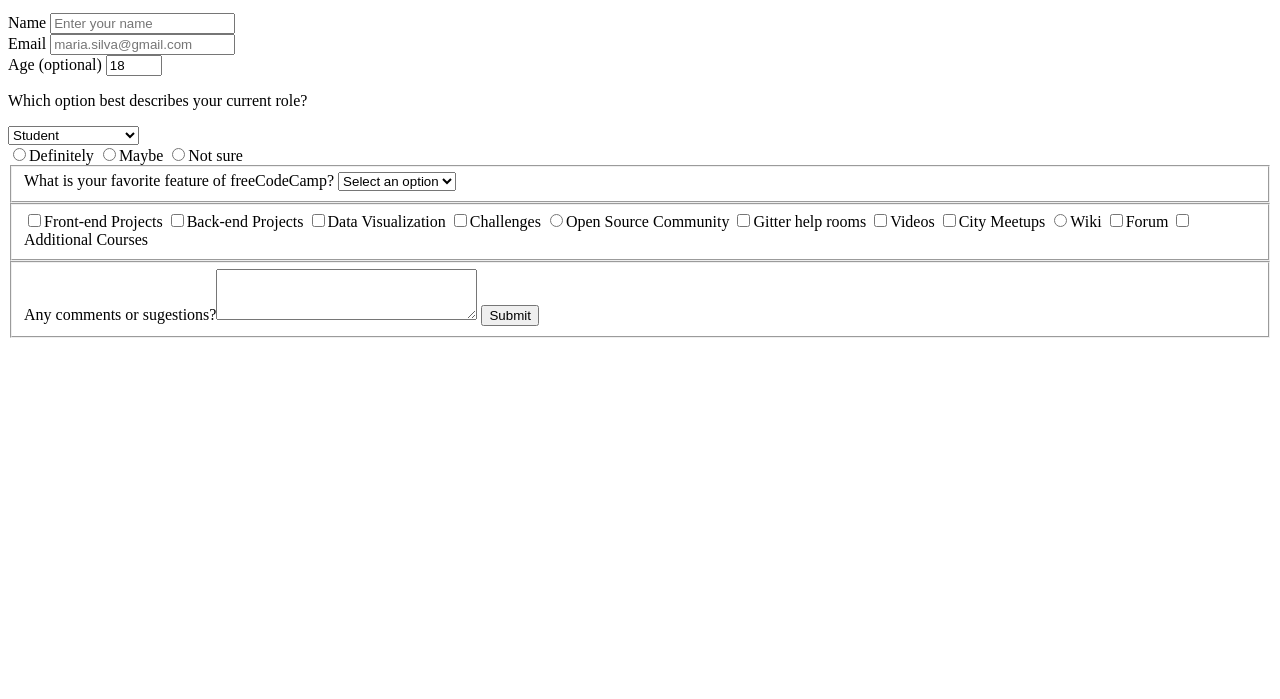
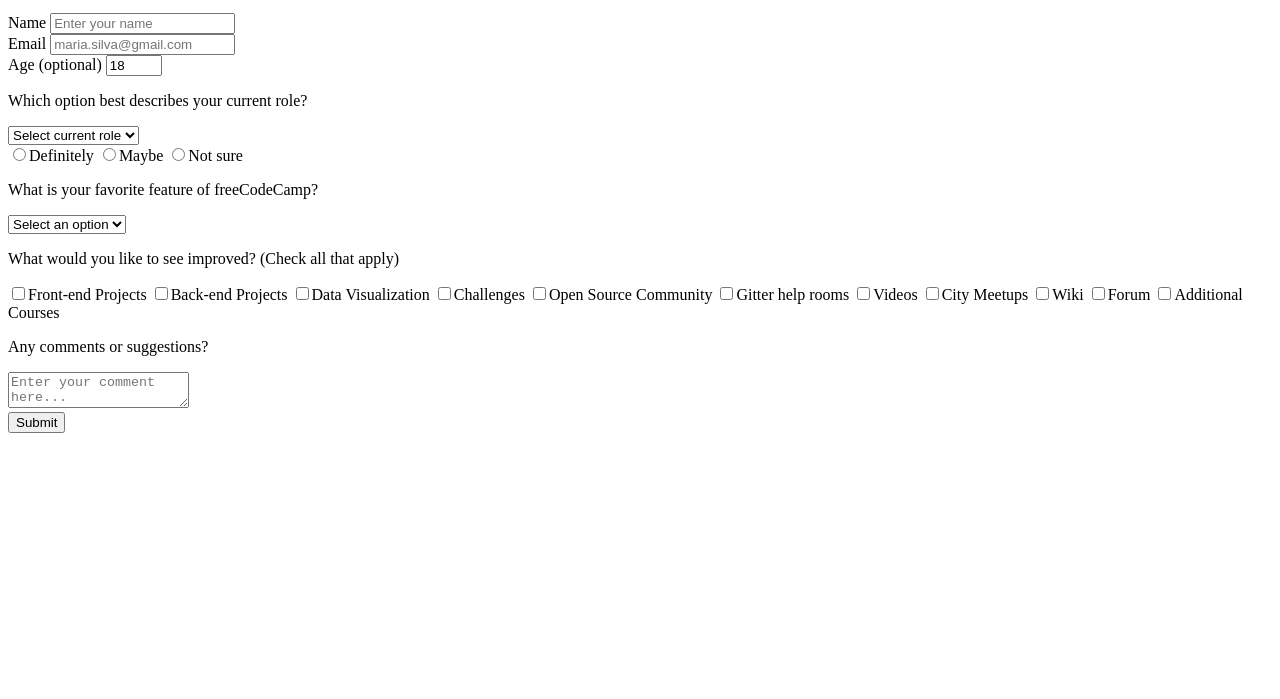
Before and after one commit to liatsuki/FreeCodeCamp, a plain HTML site: page Responsive Web Design/SurveyForm/index.html in a window 1280 px wide. Shown: the part 101-800 px from the top of the page. Drawn offline with Linux system fonts and the light colour scheme.

Commit message:
100424_1147

```diff
--- a/Responsive Web Design/SurveyForm/index.html
+++ b/Responsive Web Design/SurveyForm/index.html
@@ -1,21 +1,16 @@
 <!DOCTYPE html>
 <html lang="en">
-<head>
-    <meta charset="UTF-8">
-    <meta name="viewport" content="width=device-width, initial-scale=1.0">
-    <title>Document</title>
-    <link rel="stylesheet" href="styles.css">
-</head>
-<body>
+  <head>
+    <meta charset="utf-8" />
+    <meta name="viewport" content="width=device-width-initial-scale=1.0" />
+    <title>Survey Form</title>
+    <link href="styles.css" rel="style sheet" />
 
-    <!-- EXERCÍCIO AINDA EM CONSTRUÇÃO -->
-
-    <header>
+    <body>
         <h1 id="title">freeCodeCamp Survey Form</h1>
         <p id="description">Thank you for taking the time to help us improve the platform</p>
-    </header>
 
-    <form action="" id="survey-form">
+        <form id="survey-form">
 
         <div>
             <label for="name" id="name-label">Name
@@ -33,7 +28,7 @@
         <div>
             <p>Which option best describes your current role?</p>
             <select id="dropdown" class="" name="role" required="">
-                <option disabled="">Select current role</option>
+                <option value="0">Select current role</option>
                 <option value="student">Student</option>
                 <option value="job">Full Time Job</option>
                 <option value="learner">Full Time Learner</option>
@@ -48,37 +43,42 @@
             <label for="notsure"><input id="notsure" type="radio" name="notsure-radio" value="Not sure"/>Not sure</label>
         </div>
 
-    <fieldset>
-        <label for="dropdown">What is your favorite feature of freeCodeCamp?
-            <select id="dropdown">
-                <option value="1">Select an option</option>
-                <option value="2">Challenges</option>
-                <option value="3">Projects</option>
-                <option value="4">Community</option>
-                <option value="5">Open Source</option>
+        <div>
+            <p>What is your favorite feature of freeCodeCamp?</p>
+            <select id="" class="" name="role" required="">
+                <option value="0">Select an option</option>
+                <option value="challenges">Challenges</option>
+                <option value="projects">Projects</option>
+                <option value="comunity">Comunity</option>
+                <option value="openSource">Open Source</option>
             </select>
-        </label>
-    </fieldset>
+        </div>
 
-    <fieldset>
-        <label for="frontend-projects"><input id="frontend-projects" type="checkbox" name="frontend-projects-checkbox" value="Front-end Projects"/>Front-end Projects</label>
-        <label for="backend-projects"><input id="backend-projects" type="checkbox" name="backend-projects" value="Back-end Projects"/>Back-end Projects</label>
-        <label for="datavisualization"><input id="datavisualization" type="checkbox" name="datavisualization-radio" value="Data Visualization"/>Data Visualization</label>
-        <label for="challenges"><input id="challenges" type="checkbox" name="challenges-radio" value="Challenges"/>Challenges</label>
-        <label for="opensourcecommunity"><input id="opensourcecommunity" type="radio" name="opensourcecommunity-radio" value="Open Source Community"/>Open Source Community</label>
-        <label for="gitterhelprooms"><input id="gitterhelprooms" type="checkbox" name="gitterhelprooms-radio" value="Gitter help rooms"/>Gitter help rooms</label>
-        <label for="videos"><input id="videos" type="checkbox" name="videos-radio" value="Videos"/>Videos</label>
-        <label for="citymeetups"><input id="citymeetups" type="checkbox" name="citymeetups-radio" value="City Meetups"/>City Meetups</label>
-        <label for="wiki"><input id="wiki" type="radio" name="wiki-radio" value="Wiki"/>Wiki</label>
-        <label for="forum"><input id="forum" type="checkbox" name="forum-radio" value="Forum"/>Forum</label>
-        <label for="additionalcourses"><input id="additionalcourses" type="checkbox" name="additionalcourses-radio" value="Additional Courses"/>Additional Courses</label>
-    </fieldset>
+        <div>
+            <p>What would you like to see improved? (Check all that apply)</p>
+            <label><input class="input-checkbox" type="checkbox" name="prefer" id="front-end-projects">Front-end Projects</label>
+            <label><input class="input-checkbox" type="checkbox" name="prefer" id="back-end-projects">Back-end Projects</label>
+            <label><input class="input-checkbox" type="checkbox" name="prefer" id="data-visualization">Data Visualization</label>
+            <label><input class="input-checkbox" type="checkbox" name="prefer" id="challenges">Challenges</label>
+            <label><input class="input-checkbox" type="checkbox" name="prefer" id="open-source-community">Open Source Community</label>
+            <label><input class="input-checkbox" type="checkbox" name="prefer" id="gitter-help-rooms">Gitter help rooms</label>
+            <label><input class="input-checkbox" type="checkbox" name="prefer" id="videos">Videos</label>
+            <label><input class="input-checkbox" type="checkbox" name="prefer" id="city-meetups">City Meetups</label>
+            <label><input class="input-checkbox" type="checkbox" name="prefer" id="wiki">Wiki</label>
+            <label><input class="input-checkbox" type="checkbox" name="prefer" id="forum">Forum</label>
+            <label><input class="input-checkbox" type="checkbox" name="prefer" id="additional-courses">Additional Courses</label>
+        </div>
 
-    <fieldset>
-        <label for="bio">Any comments or sugestions?<textarea id="bio" name="bio" rows="3" cols="30" placeholder=""></textarea></label>
-        <input type="submit" value="Submit" id="submit" />
-    </fieldset>
+        <div>
+            <p>Any comments or suggestions?</p>
+            <textarea id="comments" class="input-textarea" name="comments" placeholder="Enter your comment here..."></textarea>
+        </div>
 
-    </form>
-</body>
+        <div>
+            <button id="submit" class="submit-button" type="submit">Submit</button>
+        </div>
+
+      </form>
+    </body>
+  </head>
 </html>
```
